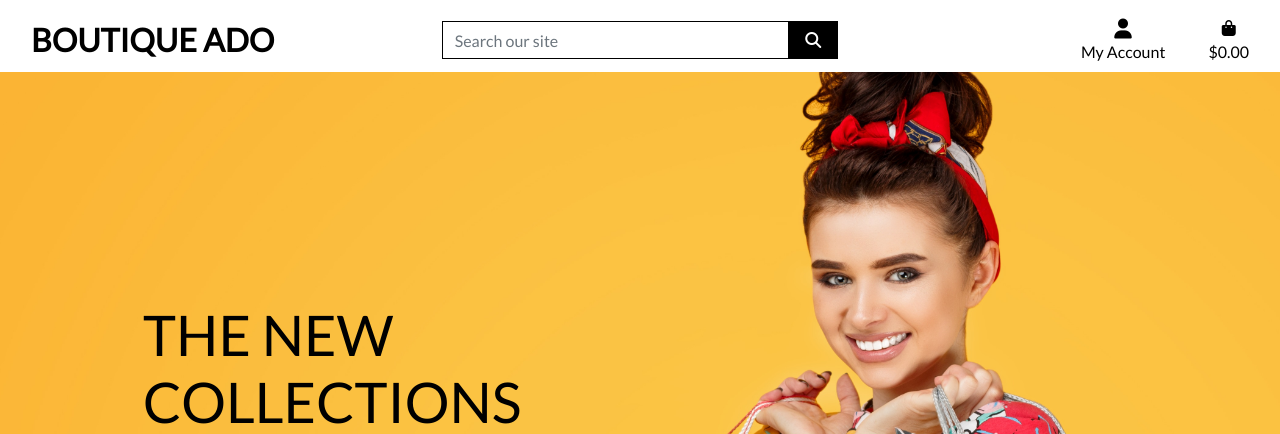
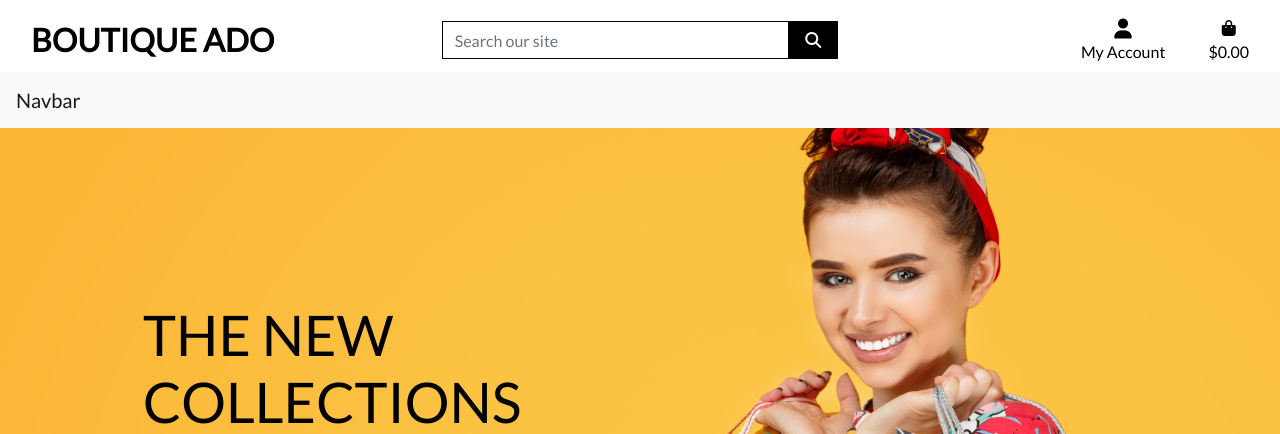
Before and after one commit to roeszler/boutique_ado, a Django app: page / in a window 1280 px wide. Shown: the top 434 px of the page. Run offline with Django 3.2, Linux system fonts and the light colour scheme; some libraries are stand-ins or nearby versions.

Commit message:
start add central navigation bar base.html

```diff
--- a/templates/base.html
+++ b/templates/base.html
@@ -113,6 +113,20 @@
                 </ul>
             </div>
         </div>
+
+        <!-- Main site central navigation bar -->
+        <div class="row bg-white">
+            <nav class="navbar navbar-expand-lg navbar-light bg-light w-100">
+                <a class="navbar-brand" href="#">Navbar</a>
+
+                <!-- toggle button for main navigation -->
+                <button class="navbar-toggler" type="button" data-toggle="collapse"
+                    data-target="#main-nav" aria-controls="main-nav" aria-expanded="false"
+                    aria-label="Toggle navigation">
+                    <span class="navbar-toggler-icon"></span>
+                </button>
+            </nav>
+        </div>
     </header>
 
     <!-- Message container -->
```
